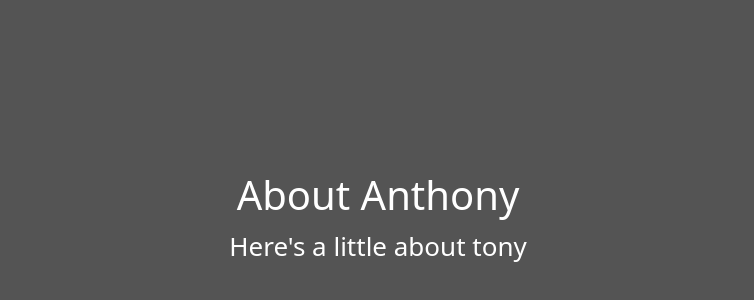
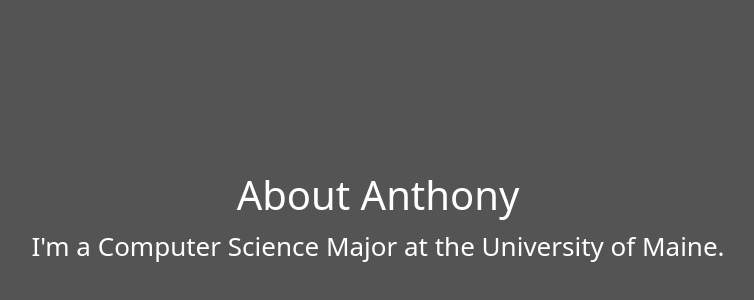
Before and after one commit to anthonycaccese2/anthonycaccese-website, a React (Create React App) app in the folder anthonycaccese-react/: page /aboutme in a window 1280 px wide. Shown: the part 174-474 px from the top of the page, without its empty margins (262-1016 px from the left). Built offline with nearby package versions, Linux system fonts and the light colour scheme.

Commit message:
Added a little more info to the aboutme and the project page

```diff
--- a/anthonycaccese-react/src/Pages/Aboutme.js
+++ b/anthonycaccese-react/src/Pages/Aboutme.js
@@ -7,7 +7,7 @@
     <div className="App">
         <div className="App-header" id='about'>
             <h1>About Anthony</h1>
-            <p>Here's a little about tony</p>
+            <p>I'm a Computer Science Major at the University of Maine.</p>
         </div>
     </div>
   )
--- a/anthonycaccese-react/src/Pages/Home.js
+++ b/anthonycaccese-react/src/Pages/Home.js
@@ -10,8 +10,11 @@
     <div className="App">
         <HomeNavbar></HomeNavbar>
         <header className="App-header" id="home">
+            <h1>
+                Currently Under Construction
+            </h1>
             <p>
-                Edit <code>src/App.js</code> and save to reload.
+              This website was built in react
             </p>
         </header>
         <Aboutme></Aboutme>
--- a/anthonycaccese-react/src/components/ProjectCards.js
+++ b/anthonycaccese-react/src/components/ProjectCards.js
@@ -7,7 +7,6 @@
    <Container fluid style={{background:"#545454", color:"white", height: "100%", width: "100%"}}>
         <Image rounded src={"../data/projects"+image} />
         <h1>{projectName}</h1>
-        <h3>asfds</h3>
         <h3>{when}</h3>
         <p>{description}</p>
    </Container>
```
Also changed, not shown: anthonycaccese-react/src/data/projects/projects.csv.
